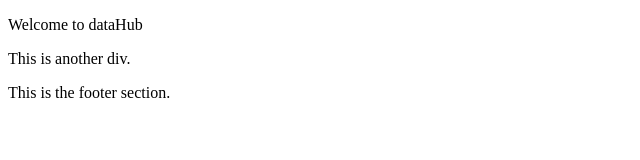
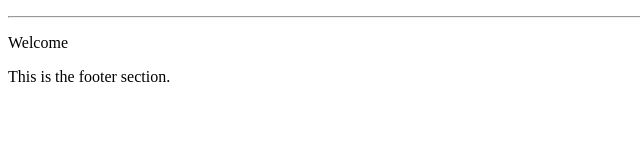
Before and after one commit to Vi-cog/dataHub, a plain HTML site: page dataHub.html in a window 1280 px wide. Shown: the whole page, without its empty margins (0-640 px from the left). Drawn offline with Linux system fonts and the light colour scheme.

Commit message:
initial commit

```diff
--- a/dataHub.html
+++ b/dataHub.html
@@ -7,12 +7,13 @@
 </head>
 <body>
 <div id="header_section">
-    <p>Welcome to dataHub
-        <!--THis is a comment -->
+    <!-- <p>Welcome to dataHub <img src="images/powerButton.png" alt="powerButton image not supported by your device"> -->
+        <!--This section is for the top part -->
     </p>
+    <hr>
 </div>
 <div>
-    <p>This is another div.</p>
+    <p>Welcome </p>
 </div>
 <div>This is the footer section.</div>
 </body>
```
